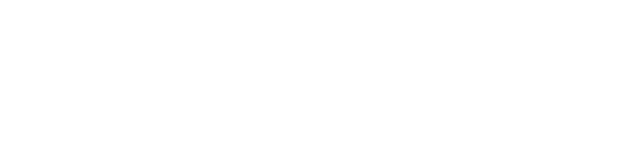
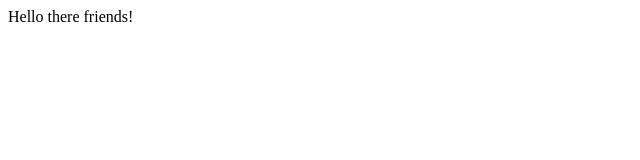
Before and after one commit to jin-lee4/fridgespace, a website: page index.html in a window 1280 px wide. Shown: the whole page, without its empty margins (0-640 px from the left). Drawn offline with Linux system fonts and the light colour scheme.

Commit message:
Add message to body

```diff
--- a/index.html
+++ b/index.html
@@ -5,6 +5,6 @@
     <title>Title</title>
 </head>
 <body>
-
+Hello there friends!
 </body>
 </html>
```
